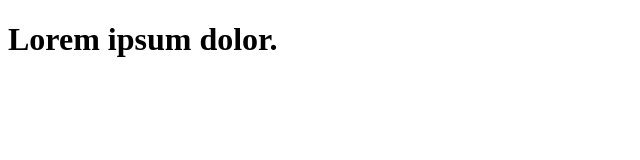
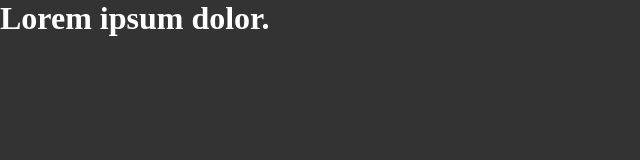
Before and after one commit to Essekhyry/Hello-World, a plain HTML site: page index.html in a window 1280 px wide. Shown: the whole page, without its empty margins (0-640 px from the left). Drawn offline with Linux system fonts and the light colour scheme.

Commit message:
add style.css

```diff
--- a/index.html
+++ b/index.html
@@ -2,6 +2,7 @@
 <html>
 <head>
 	<title>Home Page | Web Site</title>
+	<link rel="stylesheet" type="text/css" href="style.css">
 </head>
 <body>
 	<h1>Lorem ipsum dolor.</h1>
--- /dev/null
+++ b/style.css
@@ -0,0 +1,9 @@
+*{
+	margin: 0px;
+	padding: 0px;
+	box-sizing: border-box;
+}
+body{
+	background: #333;
+	color: #fff;
+}
```
